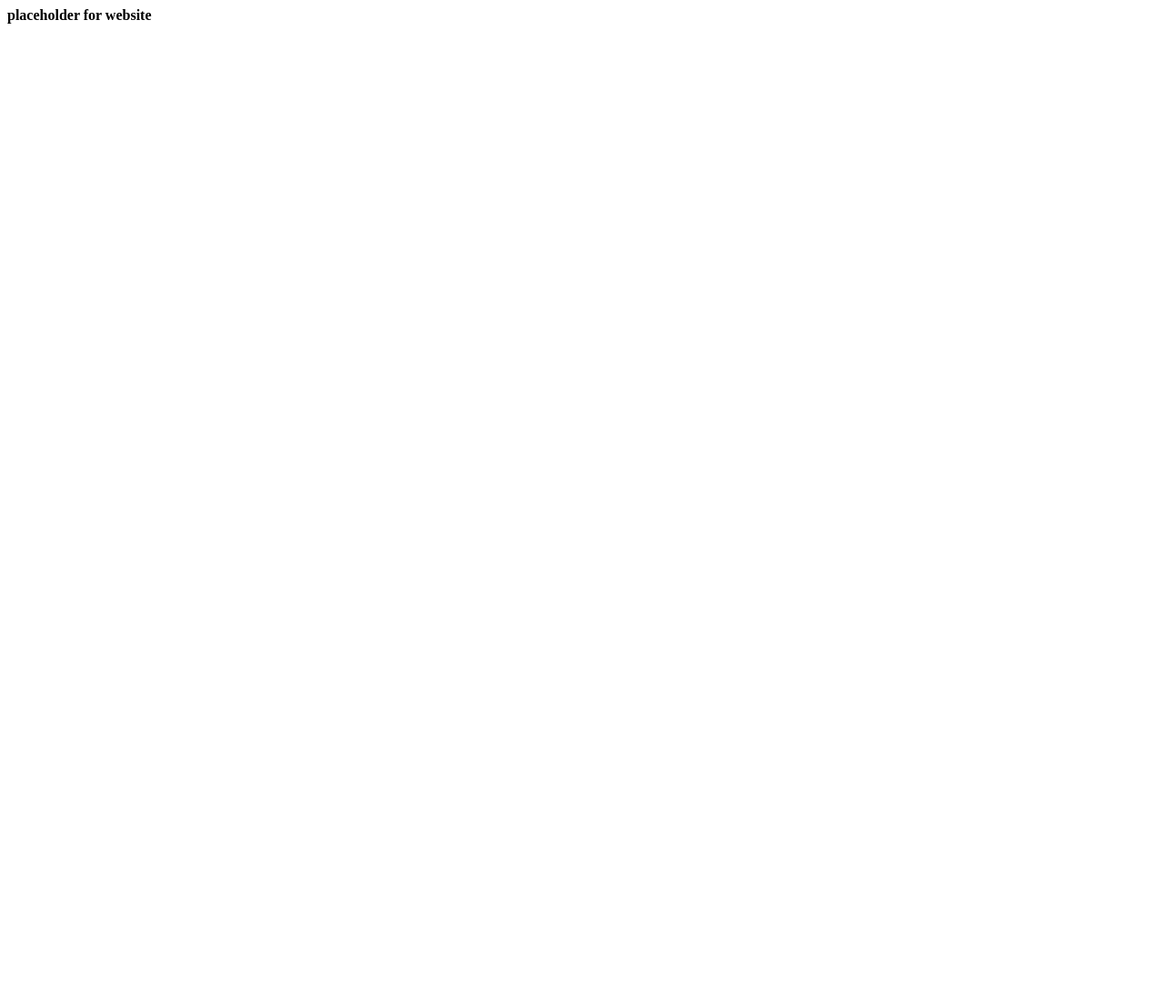
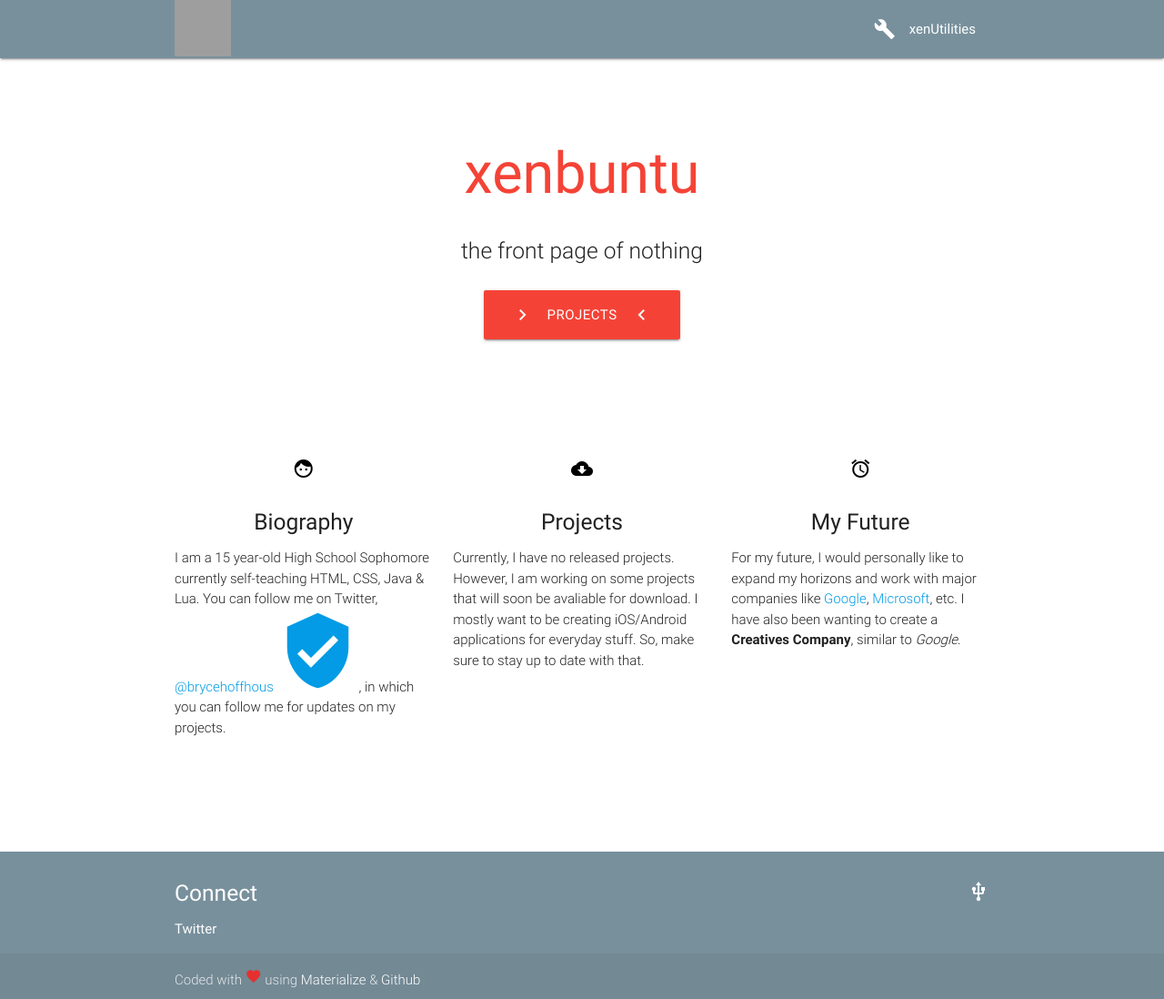
Before and after one commit to xenbuntu/website, a plain HTML site: page index.html in a window 1280 px wide. Shown: the whole page at 91% size. Before the commit the page ends 800 px from the top, so only its background shows below. Drawn offline with nearby package versions, Linux system fonts and the light colour scheme; grey boxes are pictures that could not be loaded.

Commit message:
Update index.html

```diff
--- a/index.html
+++ b/index.html
@@ -1 +1,115 @@
-<b>placeholder for website</b>
+<!DOCTYPE html>
+<html lang="en">
+<head>
+  <meta http-equiv="Content-Type" content="text/html; charset=UTF-8"/>
+  <meta name="viewport" content="width=device-width, initial-scale=1, maximum-scale=1.0"/>
+  <link rel="icon" href="http://emojipedia-us.s3.amazonaws.com/cache/de/fa/defa0e7fab3650cfcf2b4562f94230a5.png">
+  <title>Bryce » Home</title>
+
+  <!-- CSS  -->
+  <link href="https://fonts.googleapis.com/icon?family=Material+Icons" rel="stylesheet">
+  <link href="css/materialize.css" type="text/css" rel="stylesheet" media="screen,projection"/>
+  <link href="css/style.css" type="text/css" rel="stylesheet" media="screen,projection"/>
+  <!--buttons-->
+  <ul id="dropdown1-tools" class="dropdown-content">
+    <li><a href="/snapper"><i class="material-icons left">photo</i>Image</a></li>
+    <li><a href="/mario"><i class="material-icons left">insert_drive_file</i></a></li>
+</ul>
+</head>
+<body>
+  <nav class="blue-grey lighten-1" role="navigation">
+    <div class="nav-wrapper container"><a id="logo-container" href="http://bryce.hoffho.us/" class="brand-logo"><img src="http://emojipedia-us.s3.amazonaws.com/cache/de/fa/defa0e7fab3650cfcf2b4562f94230a5.png" alt="B" style="width:62px;height:62px;"></a>
+      <ul class="right hide-on-med-and-down">
+        <li><a class="dropdown-button" data-beloworigin="true" data-activates="dropdown1-tools">xenUtilities<i class="material-icons left">build</i></a></li>
+      </ul>
+
+      <ul id="nav-mobile" class="side-nav">
+        <li><a href="/repos"><i class="material-icons left">build</i>Repos</a></li>
+        <li><a href="/mario"><i class="material-icons">games</i>Mario</a></li>
+      </ul>
+      <a href="#" data-activates="nav-mobile" class="button-collapse"><i class="material-icons">menu</i></a>
+    </div>
+  </nav>
+  <div class="section no-pad-bot" id="index-banner">
+    <div class="container">
+      <br><br>
+      <h1 class="header center red-text darken-1">xenbuntu</h1>
+      <div class="row center">
+        <h5 class="header col s12 light">the front page of nothing</h5>
+      </div>
+      <div class="row center">
+        <a href="/projects" id="download-button" class="btn-large waves-effect waves-light red"><i class="large material-icons left">chevron_right</i><i class="large material-icons right">chevron_left</i>projects</a>
+      </div>
+      <br><br>
+
+    </div>
+  </div>
+
+
+  <div class="container">
+    <div class="section">
+
+      <!--   Icon Section   -->
+      <div class="row">
+        <div class="col s12 m4">
+          <div class="icon-block">
+            <h2 class="center black-text"><i class="material-icons">face</i></h2>
+            <h5 class="center">Biography</h5>
+
+            <p class="light">I am a 15 year-old High School Sophomore currently self-teaching HTML, CSS, Java & Lua. You can follow me on Twitter, <a href="http://twitter.com/brycehoffhous">@brycehoffhous <i class="large material-icons">verified_user</i></a>, in which you can follow me for updates on my projects.</p>
+          </div>
+        </div>
+
+        <div class="col s12 m4">
+          <div class="icon-block">
+            <h2 class="center black-text"><i class="material-icons">cloud_download</i></h2>
+            <h5 class="center">Projects</h5>
+
+            <p class="light">Currently, I have no released projects. However, I am working on some projects that will soon be avaliable for download. I mostly want to be creating iOS/Android applications for everyday stuff. So, make sure to stay up to date with that.</p>
+          </div>
+        </div>
+
+        <div class="col s12 m4">
+          <div class="icon-block">
+            <h2 class="center black-text"><i class="material-icons">alarm</i></h2>
+            <h5 class="center">My Future</h5>
+
+            <p class="light">For my future, I would personally like to expand my horizons and work with major companies like <a href="http://google.com">Google</a>, <a href="http://microsoft.com">Microsoft</a>, etc. I have also been wanting to create a <b>Creatives Company</b>, similar to <i>Google</i>.</p>
+          </div>
+        </div>
+      </div>
+
+    </div>
+    <br><br>
+
+    <div class="section">
+
+    </div>
+  </div>
+
+  <footer class="page-footer blue-grey lighten-1">
+    <div class="container">
+      <div class="rows">
+        <div class="col l3 s12">
+          <h5 class="white-text">Connect<i class="material-icons right">usb</i></h5>
+          <ul>
+            <li><a class="white-text" href="http://twitter.com/xenbuntu">Twitter</a></li>
+          </ul>
+        </div>
+      </div>
+    </div>
+    <div class="footer-copyright">
+      <div class="container">
+        Coded with <i class="material-icons"><font color="#e53030" size="+1.5">favorite</font></i> using<a class="white-text text-lighten-2" href="http://materializecss.com"> Materialize</a> & <a class="white-text text-lighten-2" href="http://github.com">Github</a>
+      </div>
+    </div>
+  </footer>
+
+
+  <!--  Scripts-->
+  <script src="https://code.jquery.com/jquery-2.1.1.min.js"></script>
+  <script src="js/materialize.js"></script>
+  <script src="js/init.js"></script>
+
+  </body>
+</html>
```
